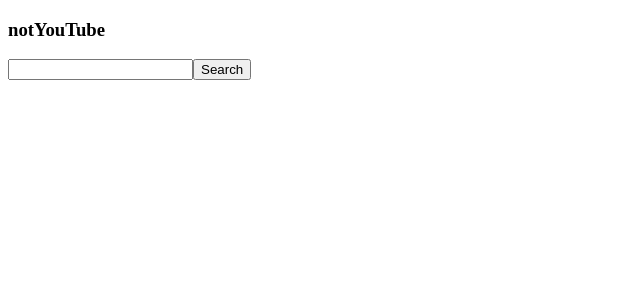
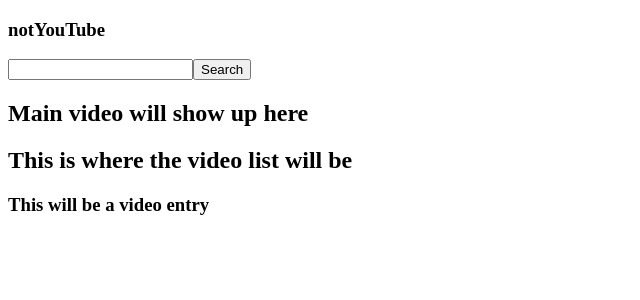
Before and after one commit to d00mducky/crud-videolist-yt, a React (Create React App) app in the folder client/: page / in a window 1280 px wide. Shown: the top 300 px of the page, without its empty margins (0-640 px from the left). Built offline with nearby package versions, Linux system fonts and the light colour scheme; no server answers; the HTML template or start-up script is replaced by a standard one.

Commit message:
set site to darkmode, adding css grid and basic styling to page elements

```diff
--- a/client/src/App.jsx
+++ b/client/src/App.jsx
@@ -1,7 +1,9 @@
 import React from 'react';
 
 // import child components
-import Header from './components/Header'
+import Header from './components/Header';
+import HeroVideo from './components/HeroVideo';
+import VideoList from './components/VideoList'
 
 
 class App extends React.Component {
@@ -25,6 +27,8 @@ class App extends React.Component {
     return(
       <div className='app-render'>
         <Header />
+        <HeroVideo />
+        <VideoList />
       </div>
     );
   };
--- a/client/src/components/HeroVideo.jsx
+++ b/client/src/components/HeroVideo.jsx
@@ -3,9 +3,9 @@ import React from 'react';
 const HeroVideo = () => {
 
   return (
-    <main className='hero-video-container'>
-
-    </main>
+    <section className='hero-video-container'>
+      <h1>Main video will show up here</h1>
+    </section>
   );
 };
 
--- a/client/src/components/VideoEntry.jsx
+++ b/client/src/components/VideoEntry.jsx
@@ -3,7 +3,9 @@ import React from 'react';
 const VideoEntry = () => {
 
   return (
-    <article className='video-entry-container'></article>
+    <article className='video-entry-container'>
+      <h3>This will be a video entry</h3>
+    </article>
   );
 };
 
--- a/client/src/components/VideoList.jsx
+++ b/client/src/components/VideoList.jsx
@@ -6,7 +6,10 @@ import VideoEntry from './VideoEntry';
 const VideoList = () => {
 
   return (
-    <section className='video-list-container'></section>
+    <section className='video-list-container'>
+      <h1>This is where the video list will be</h1>
+      <VideoEntry />
+    </section>
   );
 };
 
```
Also changed, not shown: 2 other files (tests, documents, lock files or other folders).
